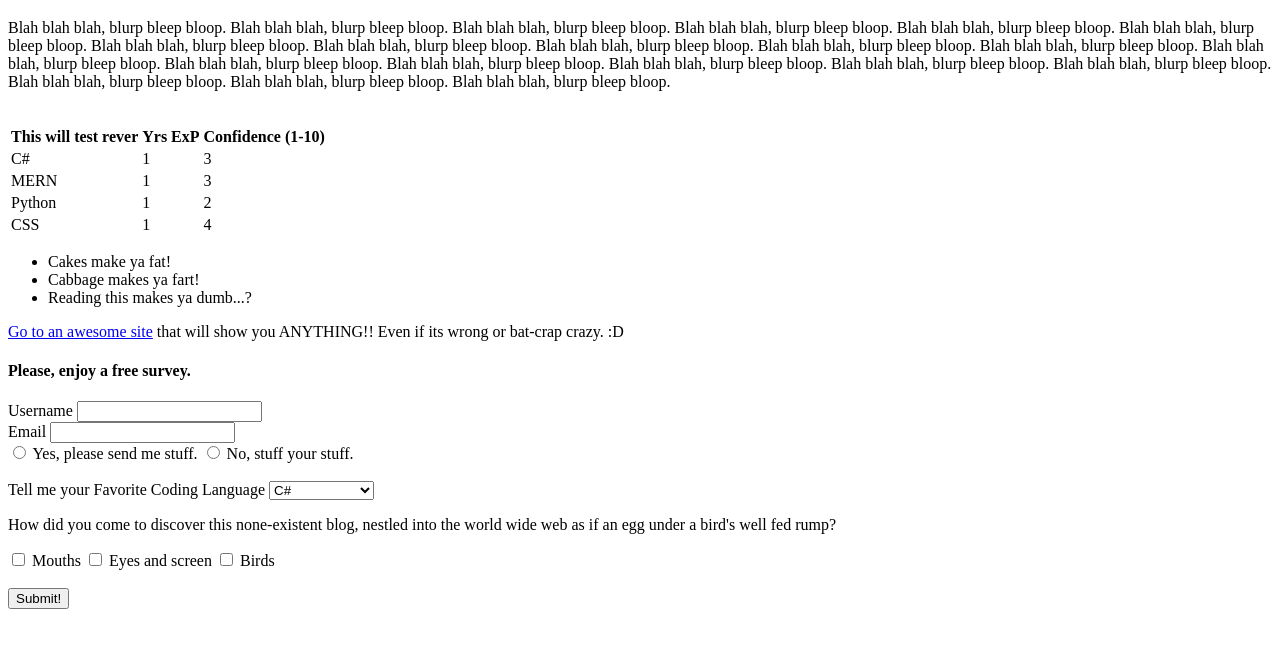
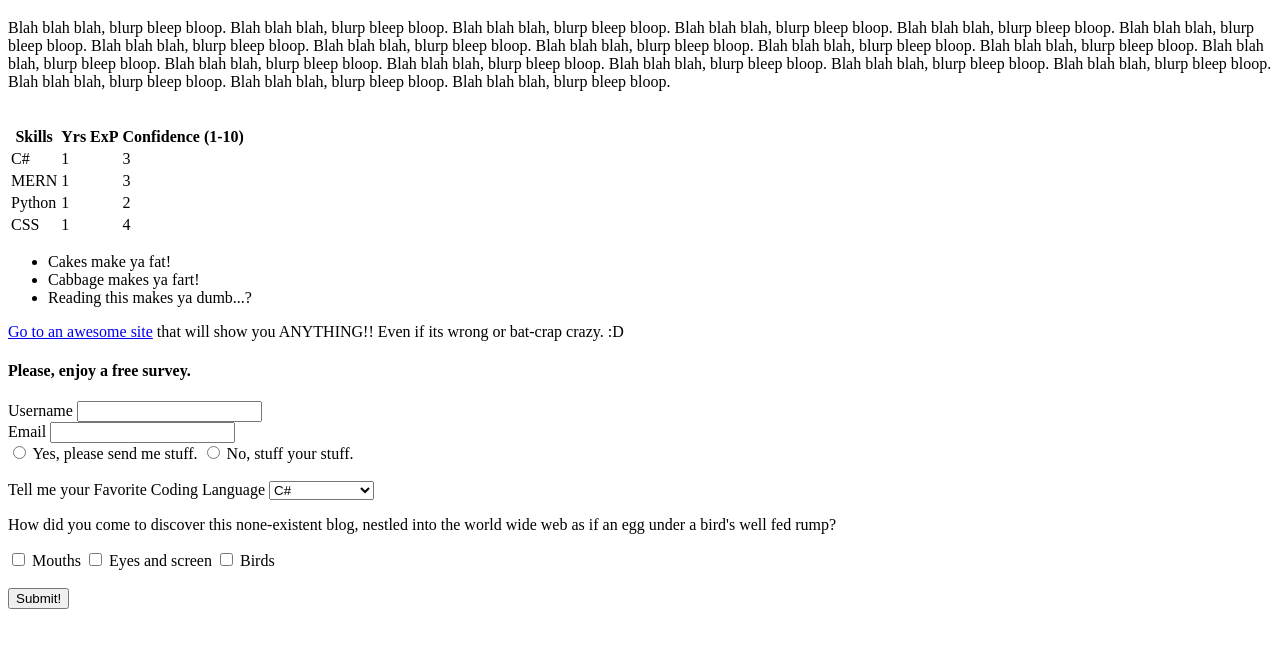
Before and after one commit to Jneala/WebFundamentals, a plain HTML site: page HTML/fakeBlog/fakeBlog.html in a window 1280 px wide. Shown: the part 61-708 px from the top of the page. Drawn offline with Linux system fonts and the light colour scheme.

Commit message:
revert changing back Skills

```diff
--- a/HTML/fakeBlog/fakeBlog.html
+++ b/HTML/fakeBlog/fakeBlog.html
@@ -14,7 +14,7 @@
   <table>
     <thead>
       <tr>
-        <th>This will test rever</th>
+        <th>Skills</th>
         <th>Yrs ExP</th>
         <th>Confidence (1-10)</th>
       </tr>
```
Also changed, not shown: 1 other file.
